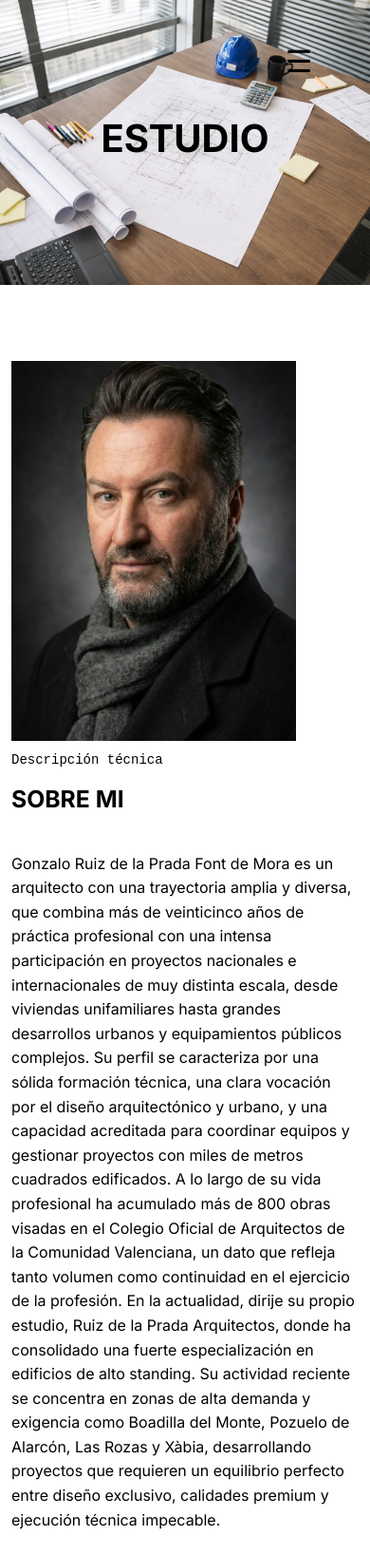
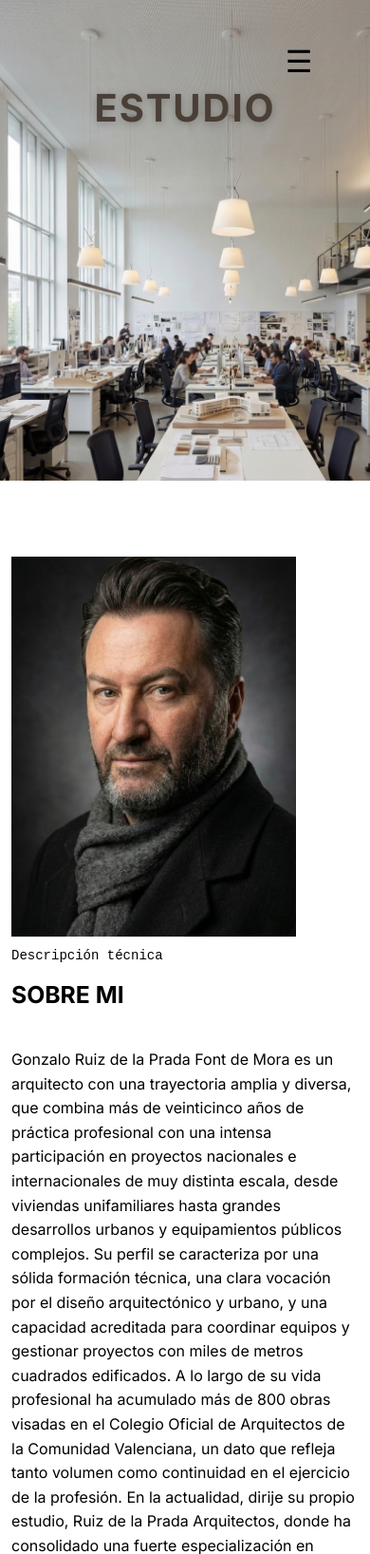
Before and after one commit to nereaam12/ProyectoIntermodular, a PHP site: page /Estudio.html in a window 390 px wide. Shown: the top 1636 px of the page at 95% size. Run offline with PHP 8.4, Linux system fonts and the light colour scheme.

Commit message:
ahora si que imagen buena del banner  añadida y titulo estudio cambiado

```diff
--- a/Estudio.html
+++ b/Estudio.html
@@ -40,7 +40,7 @@
                 <p class="texto-pie-imagen">Descripción técnica</p>
             </article>
 
-            <article class="col-md-8 bloque-texto-biografia">
+            <article class="col-md-8 bloque-texto-bio">
                 <h2 class="titulo-seccion">SOBRE MI</h2>
                 <p class="texto-descriptivo">
                     Gonzalo Ruiz de la Prada Font de Mora es un arquitecto con una trayectoria amplia y diversa, que
--- a/style.css
+++ b/style.css
@@ -9,15 +9,17 @@ body {
 /* ================= HEADER ================= */
 #header-estudio {
     width: 100%;
-    height: 300px; /* luego lo ajustamos si quieres */
-    background-image: url("../ProyectoIntermodular/img/pruebafondo.png");
+    height: 60vh;
+    min-height: 300px;
+
+    background-image: url("../img/oficina.png");
     background-size: cover;
-    background-position: center;
+    background-position: center 70%;;
     background-repeat: no-repeat;
 
     display: flex;
     justify-content: center;
-    align-items: center;
+    align-items: flex-start;
 
     position: relative;
 }
@@ -26,13 +28,16 @@ body {
 #titulo-header-estudio {
     font-size: 40px;
     font-weight: 800;
-    color: #000; /* o blanco si la imagen es oscura */
+    color: #4A3F36;
+    text-shadow: 0 2px 8px rgba(0, 0, 0, 0.25);
+    letter-spacing: 2px;
+    margin-top: 80px;
 
     padding: 10px 30px;
     z-index: 1;
 }
 
-/* MENÚ HAMBURGUESA */
+/* MENÚ HAMBURGUESA (única versión, sin duplicados) */
 #menu-hamburguesa {
     position: absolute;
     top: 20px;
@@ -46,16 +51,6 @@ body {
     font-size: 32px;
     cursor: pointer;
     z-index: 2;
-}
-
-/* Menú hamburguesa */
-#menu-hamburguesa {
-    width: 110px;
-    height: 90px;
-    background: none;
-    border: none;
-    font-size: 32px;
-    cursor: pointer;
 }
 
 /* ================= CONTENIDO PRINCIPAL ================= */
```
Also changed, not shown: img/oficina.png (added).
